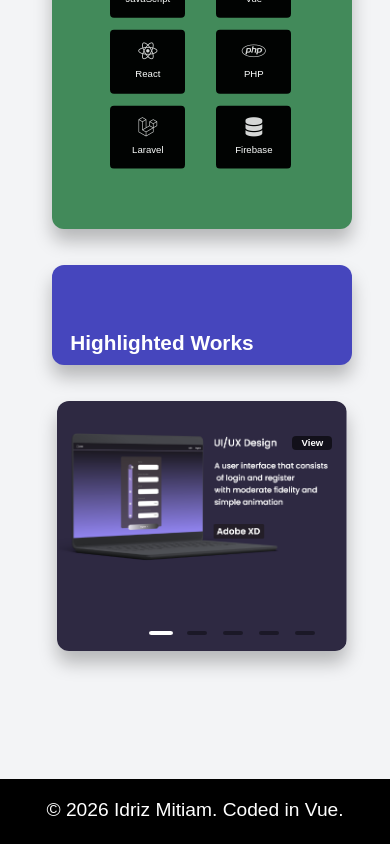
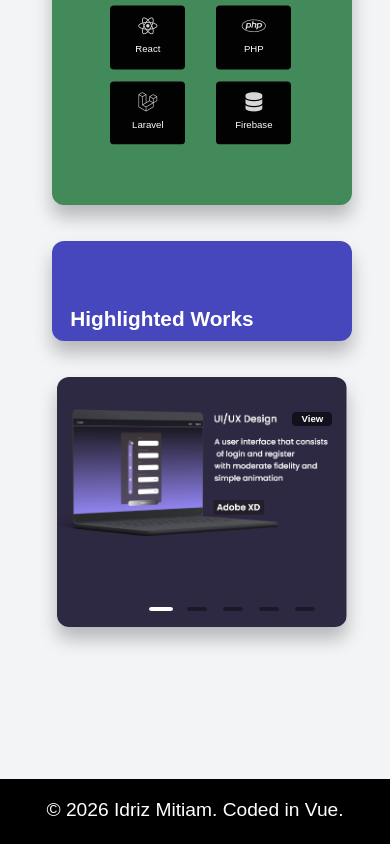
Before and after one commit to Zidri/Mitiam-Portfolio, a Vue app: page / in a window 390 px wide. Shown: the part 1729-2573 px from the top of the page. Built offline with nearby package versions, Linux system fonts and the light colour scheme; some icons are missing.

Commit message:
mobile changes

```diff
--- a/src/assets/profile.css
+++ b/src/assets/profile.css
@@ -1630,7 +1630,7 @@ body {
   }
   .grid1 {
 
- top: 22rem !important;
+ top: 20.5rem !important;
 
   }
 
```
